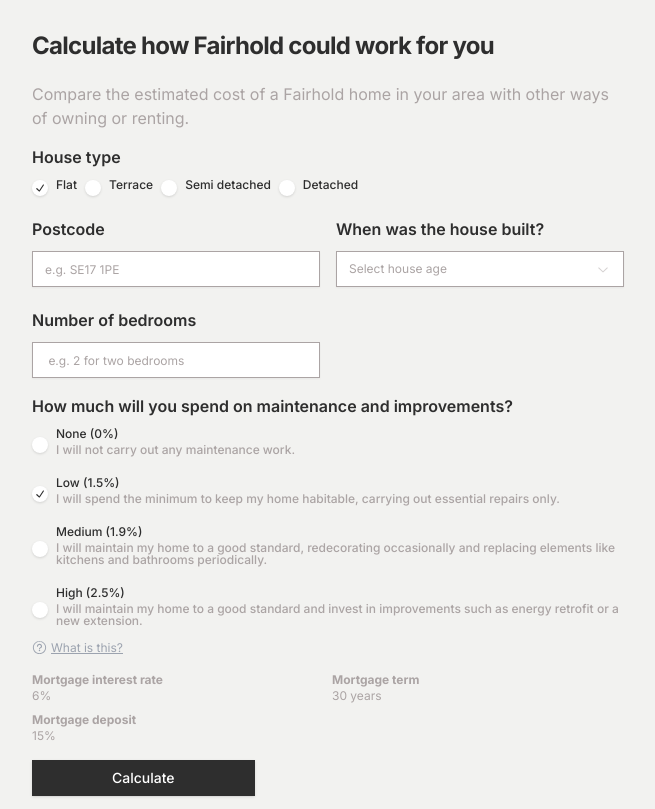
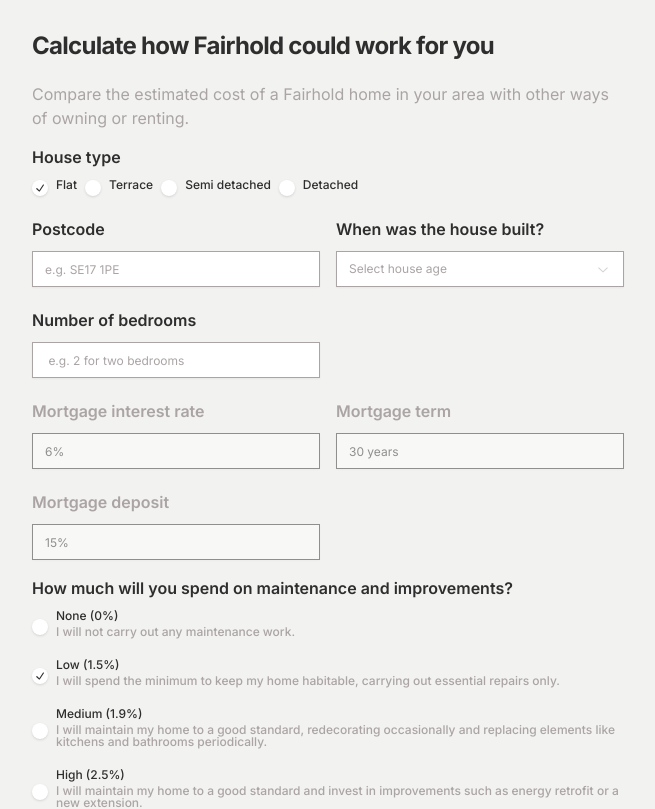
Before and after one commit to theopensystemslab/fairhold-dashboard, a Next.js app: page / in a window 1280 px wide. Shown: the top 809 px of the page, without its empty margins (312-967 px from the left). Built offline with nearby package versions, Linux system fonts and the light colour scheme.

Commit message:
feat: move mortgage inputs and grey out

```diff
--- a/app/components/ui/CalculatorInput.tsx
+++ b/app/components/ui/CalculatorInput.tsx
@@ -262,6 +262,41 @@
                 )}
               />
             </div>
+            <div className="grid grid-cols-1 md:grid-cols-2 gap-4">
+
+            <FormItem>
+              <FormLabel className="h3-style text-sm lg:text-base text-[rgb(var(--text-inaccessible-rgb))]">
+                Mortgage interest rate
+              </FormLabel>
+              <Input
+                value={`${DEFAULT_INTEREST_RATE * 100}%`}
+                disabled
+                className="inputfield-style text-xs bg-gray-100"
+              />
+            </FormItem>
+
+            <FormItem>
+              <FormLabel className="h3-style text-sm lg:text-base text-[rgb(var(--text-inaccessible-rgb))]">
+                Mortgage term
+              </FormLabel>
+              <Input
+                value={`${DEFAULT_MORTGAGE_TERM} years`}
+                disabled
+                className="inputfield-style text-xs bg-gray-100"
+              />
+            </FormItem>
+
+            <FormItem>
+              <FormLabel className="h3-style text-sm lg:text-base text-[rgb(var(--text-inaccessible-rgb))]">
+                Mortgage deposit
+              </FormLabel>
+              <Input
+                value={`${DEFAULT_INITIAL_DEPOSIT * 100}%`}
+                disabled
+                className="inputfield-style text-xs bg-gray-100"
+              />
+            </FormItem>
+          </div>
 
             <FormField
               control={form.control}
@@ -349,34 +384,6 @@
                 </FormItem>
               )}
             />
-
-            <div className="grid grid-cols-2 gap-2">
-              <div className="flex flex-col">
-                <span className="font-bold text-xs inaccessible-input-style">
-                  Mortgage interest rate
-                </span>
-                <span className="inaccessible-input-style text-xs">
-                  {DEFAULT_INTEREST_RATE * 100}%
-                </span>
-              </div>
-              <div className="flex flex-col">
-                <span className="text-xs font-bold inaccessible-input-style">
-                  Mortgage term
-                </span>
-                <span className="inaccessible-input-style text-xs">
-                  {DEFAULT_MORTGAGE_TERM} years
-                </span>
-              </div>
-              <div className="flex flex-col">
-                <span className="text-xs font-bold inaccessible-input-style">
-                  Mortgage deposit
-                </span>
-                <span className="inaccessible-input-style text-xs">
-                  {DEFAULT_INITIAL_DEPOSIT * 100}%
-                </span>
-              </div>
-            </div>
-
             <Button
               type="submit"
               className="calculate-button-style px-10 md:px-20"
@@ -391,7 +398,7 @@
     );
   }
 
-  if (view === "loading") {
+  if (view === "loading") { // TODO: should this conditional logic actually live in page.tsx and CalculatorInput.tsx is just the form UI?
     return (
       <div className="flex items-center justify-center h-screen text-black mt-5">
         <ClipLoader color="black" size={50} />
```
